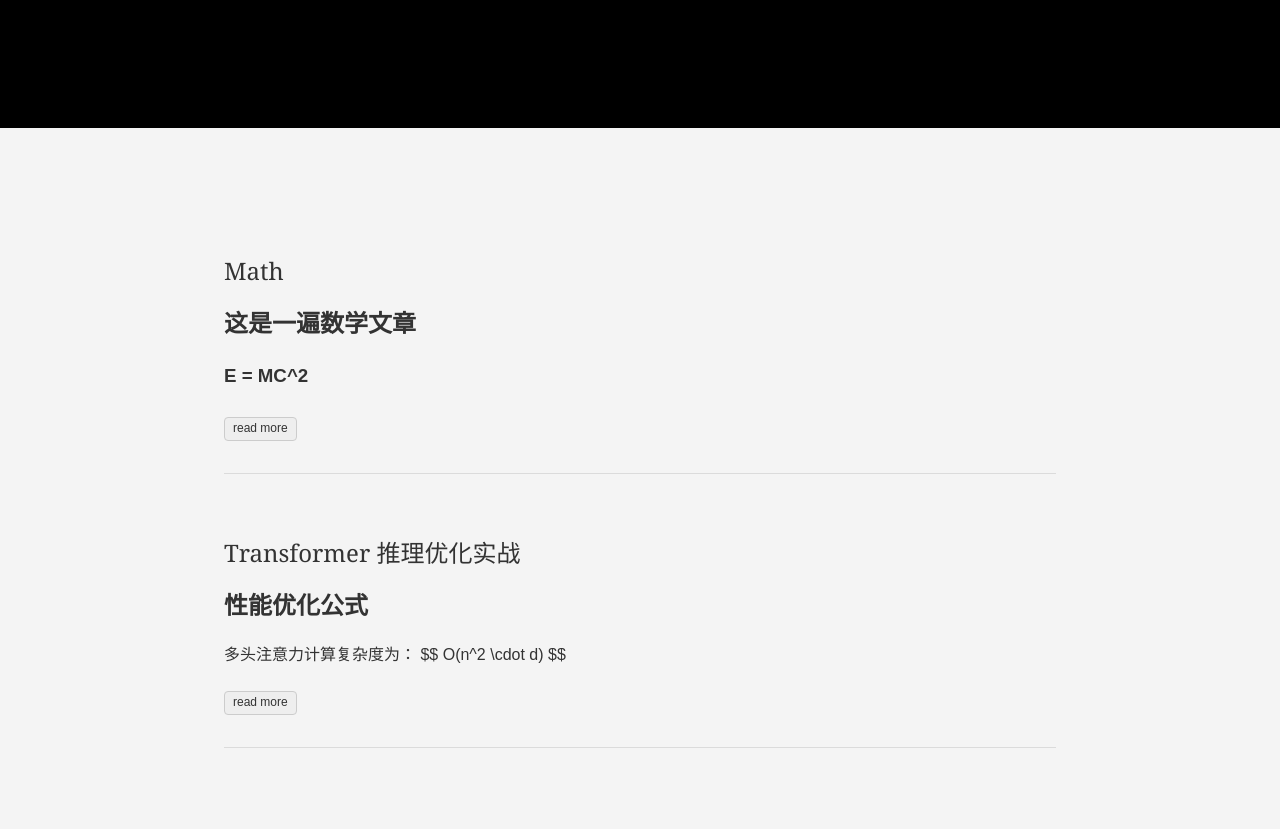
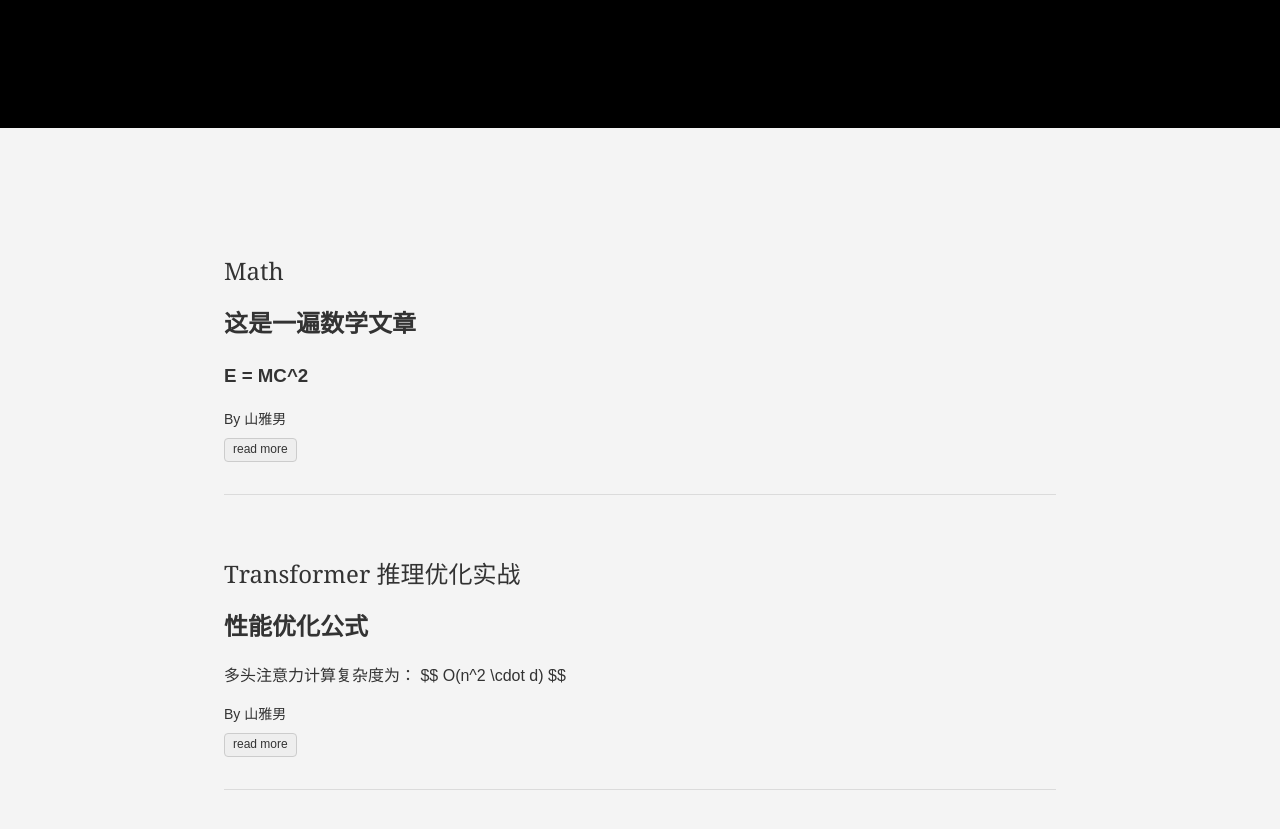
Before and after one commit to ynshan/ynshan.github.io, a plain HTML site: page index.html in a window 1280 px wide. Shown: the part 245-1074 px from the top of the page. Drawn offline with Linux system fonts and the light colour scheme.

Commit message:
update theme

```diff
--- a/index.html
+++ b/index.html
@@ -6,13 +6,14 @@
 
     <title>My New Hugo Site</title>
     <meta name="viewport" content="width=device-width,minimum-scale=1">
-    <meta name="description" content="">
+    <meta name="description" content="算法工程师成长之旅">
     <meta name="generator" content="Hugo 0.145.0">
 
 
 
       <meta name="robots" content="noindex, nofollow">
 
+    <meta name="author" content="山雅男">
 
 
 
@@ -42,14 +43,17 @@
     <meta property="og:url" content="http://localhost:1313/">
   <meta property="og:site_name" content="My New Hugo Site">
   <meta property="og:title" content="My New Hugo Site">
+  <meta property="og:description" content="算法工程师成长之旅">
   <meta property="og:locale" content="en_us">
   <meta property="og:type" content="website">
 
   <meta itemprop="name" content="My New Hugo Site">
+  <meta itemprop="description" content="算法工程师成长之旅">
   <meta itemprop="datePublished" content="2025-03-29T12:19:07+08:00">
   <meta itemprop="dateModified" content="2025-03-29T12:19:07+08:00">
   <meta name="twitter:card" content="summary">
   <meta name="twitter:title" content="My New Hugo Site">
+  <meta name="twitter:description" content="算法工程师成长之旅">
 
 
   </head><body class="ma0 avenir bg-near-white development">
@@ -120,7 +124,8 @@
           <h2 id="这是一遍数学文章">这是一遍数学文章</h2>
 <h3 id="e--mc2">E = MC^2</h3>
         </div>
-        <a href="/posts/math/" class="ba b--moon-gray bg-light-gray br2 color-inherit dib f7 hover-bg-moon-gray link mt2 ph2 pv1">read more</a>
+
+          <p class="f6 lh-copy mv0">By 山雅男</p><a href="/posts/math/" class="ba b--moon-gray bg-light-gray br2 color-inherit dib f7 hover-bg-moon-gray link mt2 ph2 pv1">read more</a>
       </div>
     </div>
   </div>
@@ -147,7 +152,8 @@ $$
 O(n^2 \cdot d)
 $$</p>
         </div>
-        <a href="/posts/first-post/" class="ba b--moon-gray bg-light-gray br2 color-inherit dib f7 hover-bg-moon-gray link mt2 ph2 pv1">read more</a>
+
+          <p class="f6 lh-copy mv0">By 山雅男</p><a href="/posts/first-post/" class="ba b--moon-gray bg-light-gray br2 color-inherit dib f7 hover-bg-moon-gray link mt2 ph2 pv1">read more</a>
       </div>
     </div>
   </div>
```
Also changed, not shown: 404.html (+5 -1 lines), categories/index.html (+5 -1 lines), categories/算法优化/index.html (+5 -1 lines), posts/first-post/index.html (+4 -0 lines), posts/index.html (+5 -1 lines), posts/math/index.html (+4 -0 lines), tags/cuda/index.html (+5 -1 lines), tags/index.html (+5 -1 lines), tags/工程化/index.html (+5 -1 lines), tags/深度学习/index.html (+5 -1 lines).
